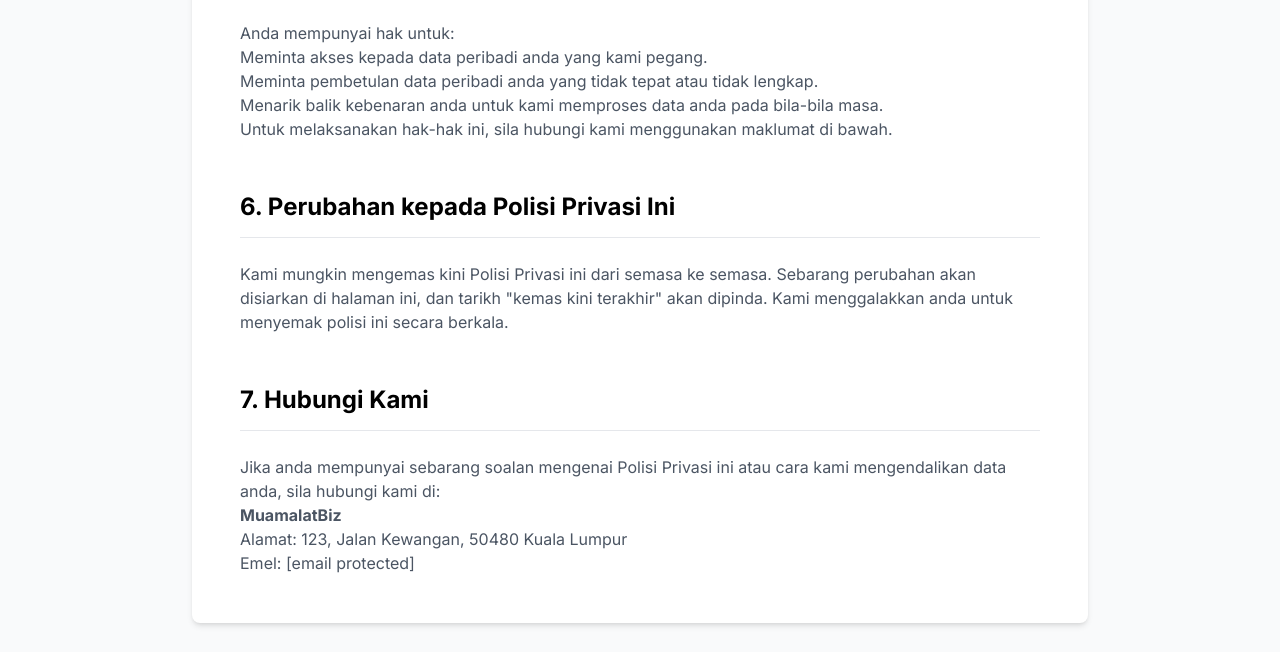
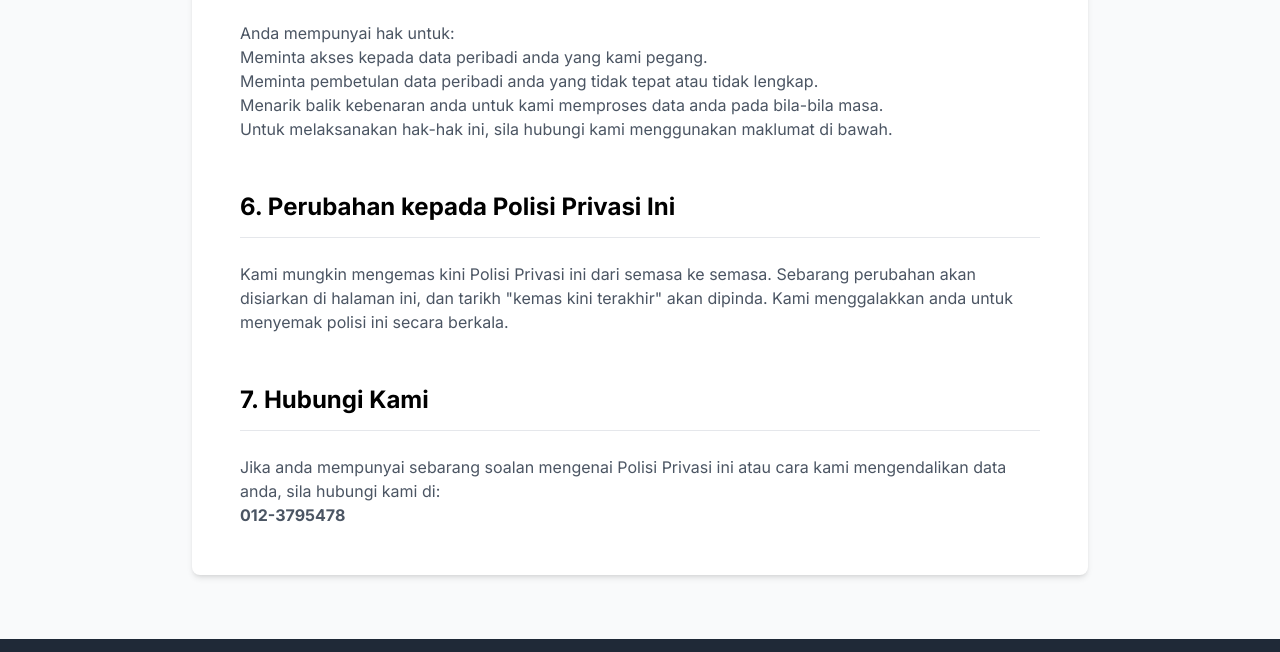
Before and after one commit to jijo-jiji/jijo-jiji.github.io, a plain HTML site: page privasi.html in a window 1280 px wide. Shown: the part 1404-2056 px from the top of the page. Drawn offline with nearby package versions, Linux system fonts and the light colour scheme.

```diff
--- a/privasi.html
+++ b/privasi.html
@@ -97,9 +97,8 @@
                 <h2>7. Hubungi Kami</h2>
                 <p>Jika anda mempunyai sebarang soalan mengenai Polisi Privasi ini atau cara kami mengendalikan data anda, sila hubungi kami di:</p>
                 <p>
-                    <strong>MuamalatBiz</strong><br>
-                    Alamat: 123, Jalan Kewangan, 50480 Kuala Lumpur<br>
-                    Emel: [email protected]
+                    <strong>012-3795478</strong><br>
+
                 </p>
             </article>
         </div>
```
Also changed, not shown: index.html (+6 -1 lines).
